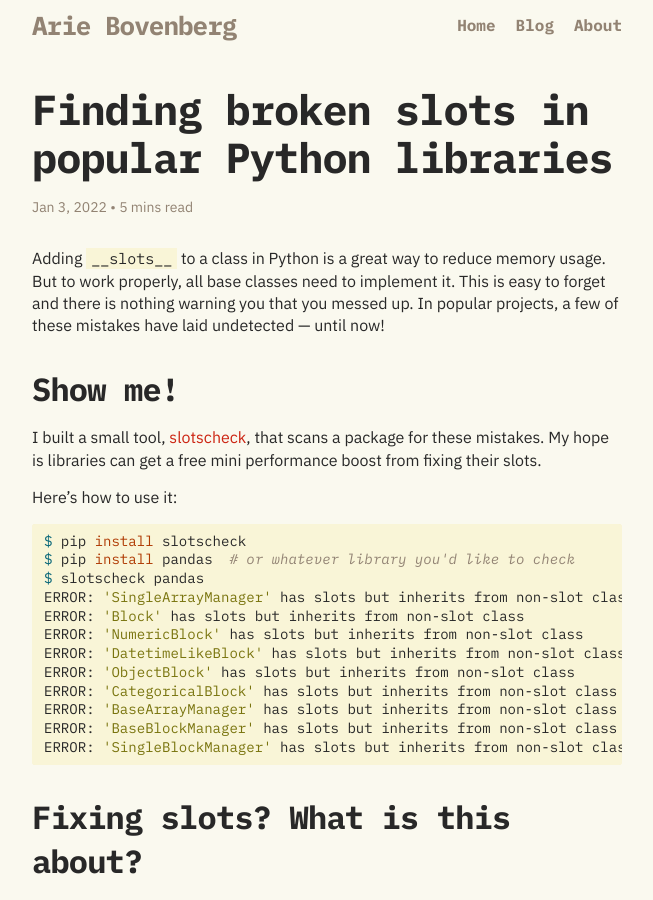
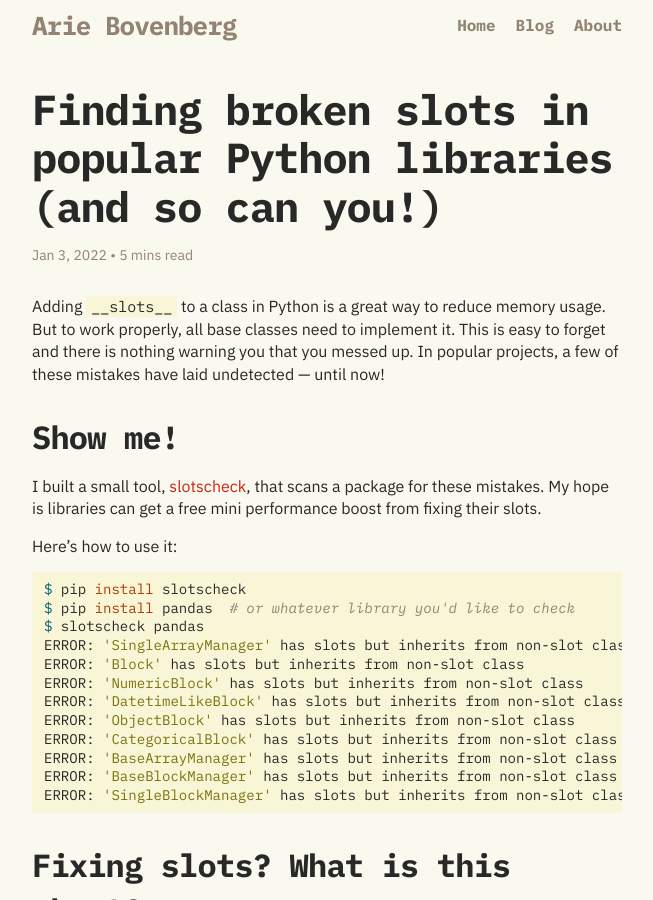
Before and after one commit to ariebovenberg/ariebovenberg.github.io, a Jekyll site: the page built from _posts/2022-01-03-finding-broken-slots-in-popular-python-libraries.md, in a window 1280 px wide and 900 px high. Shown: the whole window, without its empty margins (313-966 px from the left). Built offline with Jekyll 4.4.1, drawn with Linux system fonts in a browser that asks for light colours.

Commit message:
reinstate old slots post title

```diff
--- a/_posts/2022-01-03-finding-broken-slots-in-popular-python-libraries.md
+++ b/_posts/2022-01-03-finding-broken-slots-in-popular-python-libraries.md
@@ -1,6 +1,6 @@
 ---
 layout: post
-title:  "Finding broken slots in popular Python libraries"
+title:  "Finding broken slots in popular Python libraries (and so can you!)"
 date:   2022-01-03
 ---
 
```
